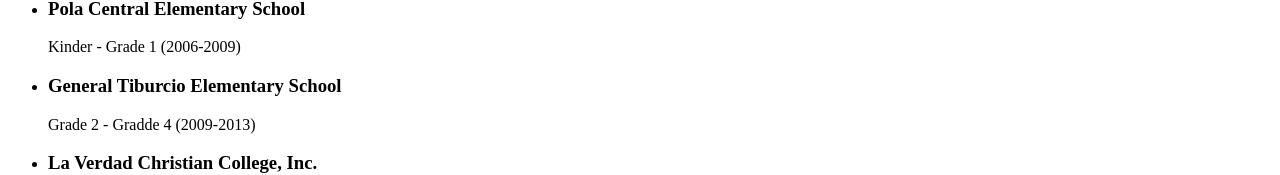
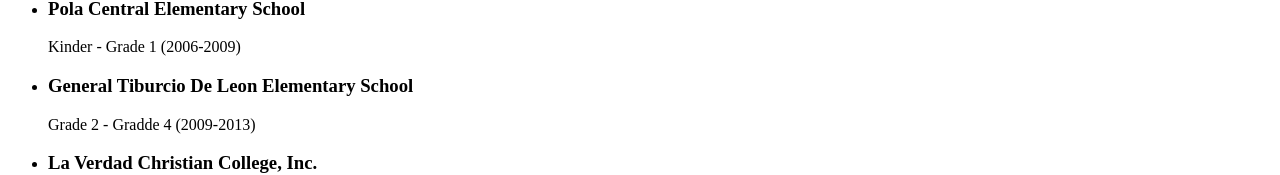
Before and after one commit to raizapangan/html-capstone, a plain HTML site: page index.html in a window 1280 px wide. Shown: the part 524-699 px from the top of the page. Drawn offline with Linux system fonts and the light colour scheme.

Commit message:
Update index.html

```diff
--- a/index.html
+++ b/index.html
@@ -18,7 +18,7 @@
             <p>Kinder - Grade 1 (2006-2009)</p>
         </li>
         <li>
-            <h3>General Tiburcio Elementary School</h3>
+            <h3>General Tiburcio De Leon Elementary School</h3>
             <p>Grade 2 - Gradde 4 (2009-2013)</p>
         </li>
         <li>
```
